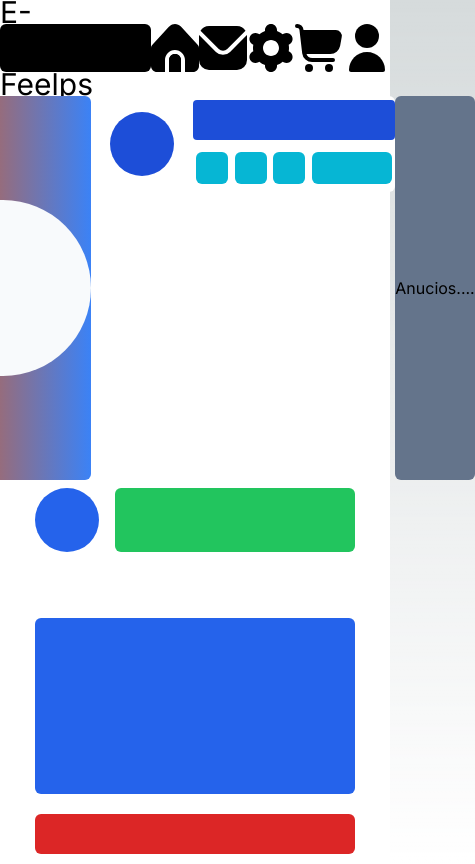
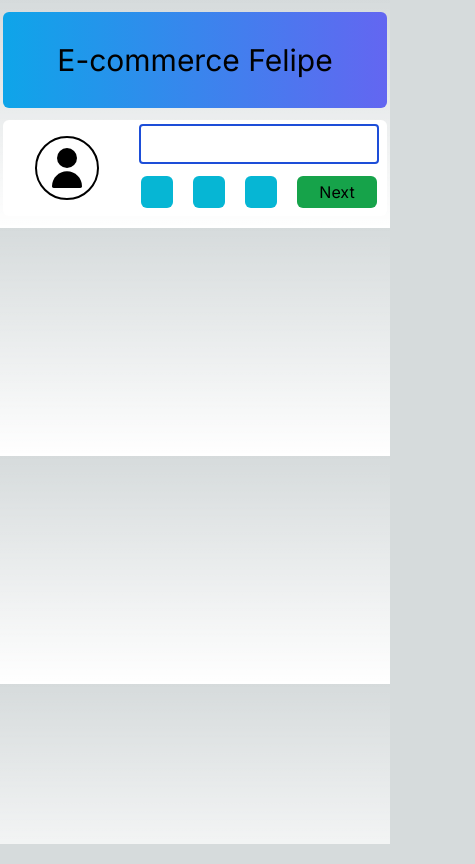
Before and after one commit to felipeFransa/lost-and-found, a Next.js app: page / in a window 390 px wide. Shown: the whole page, 475 px wide, since content can reach past the window. Built offline with nearby package versions, Linux system fonts and the light colour scheme.

Commit message:
new mobile structure

```diff
--- a/src/app/components/Header.tsx
+++ b/src/app/components/Header.tsx
@@ -7,13 +7,13 @@ import User from "@/app/img/icons/user.svg";
 
 export const Header = () => {
     return (
-        <div className="w-full h-24 flex justify-around items-center bg-white">
-            <div className="w-96 h-12 flex justify-center items-center bg-black rounded-md">
-                <div className='text-3xl'>E-commerce Feelps</div>
+
+        <div className='w-full flex justify-center items-center my-3'>
+        <div className="w-96 h-24 flex justify-center items-center rounded-md bg-gradient-to-r from-sky-500 to-indigo-500">
+            <div className="w-96 h-12 flex justify-center items-center">
+                <div className='text-3xl'>E-commerce Felipe</div>
             </div>
-
-
-            <div className="w-96 flex justify-between">
+            <div className="w-96 hidden justify-between">
                 <div className="w-12 h-12 flex justify-center items-center rounded-md">
                     <Image src={Home} alt='Home' width={100} height={100} />
                 </div>
@@ -31,5 +31,6 @@ export const Header = () => {
                 </div>
             </div>
         </div>
+        </div>
     )
 }
--- a/src/app/components/newPost.tsx
+++ b/src/app/components/newPost.tsx
@@ -1,20 +1,26 @@
+import Image from "next/image"
+import Avatar from "@/app/img/icons/user.svg"
+
 export const NewPost = () => {
     return (
+        <div className="w-full flex justify-center items-center my-3">
             <div className="w-96 h-24 flex justify-between items-center bg-white rounded-md">
                 <div className="w-4/12 flex justify-center">
-                <div className="w-16 h-16 bg-blue-700 rounded-full"></div>
+                    <div className="w-16 h-16 flex justify-center items-center rounded-full border-2 border-black">
+                     <Image src={Avatar} alt="avatar" width={40} height={40}/>
+                    </div>
                 </div>
                 <div className="w-8/12 h-24 flex-col justify-center">
                     <div className="w-full h-12 flex justify-center items-center">
-                    <div className="w-60 h-10 bg-blue-700 rounded"></div>
+                        <div className="w-60 h-10 rounded border-2 border-blue-700"></div>
                     </div>
                     <div className="w-full h-12 flex justify-around items-center rounded-md">
                         <div className="w-8 h-8 bg-cyan-500 rounded-md"></div>
                         <div className="w-8 h-8 bg-cyan-500 rounded-md"></div>
                         <div className="w-8 h-8 bg-cyan-500 rounded-md"></div>
-                    <div className="w-20 h-8 bg-cyan-500 rounded-md"></div>
+                        <div className="w-20 h-8 flex justify-center items-center bg-green-600 rounded-md">Next</div>
                     </div>
-
+                </div>
             </div>
         </div>
     )
--- a/src/app/components/post.tsx
+++ b/src/app/components/post.tsx
@@ -1,6 +1,7 @@
 export const Post = () => {
     return (
-        <div className="w-96 h-96 flex">
+        <div className="w-full flex justify-center items-center">
+            <div className="w-96 h-96 flex">
             <div className="w-96 h-96 flex flex-col justify-between items-center rounded-md">
 
 
@@ -20,6 +21,7 @@ export const Post = () => {
                     <div className="w-80 h-10 bg-red-600 rounded-md"></div>
                 </div>
             </div>
+            </div>
         </div>
     )
 }
--- a/src/app/page.tsx
+++ b/src/app/page.tsx
@@ -6,16 +6,16 @@ import { Post } from "@/app/components/post"
 
 export default function Home() {
   return (
-    <div className="">
-      <Header />
-      <div className="flex justify-center bg-white">
+    <div className="container">
+        <Header />
+        <NewPost />
+      {/* <div className="flex justify-center bg-white">
         <UserCard />
-        <NewPost />
         <Adverts />
-      </div>
-      <div className="flex justify-center bg-white">
+      </div> */}
+      {/* <div className="flex justify-center bg-white">
         <Post />
-      </div>
+      </div> */}
     </div>
   );
 }
```
Lines whose indentation alone changed are shown as unchanged.
